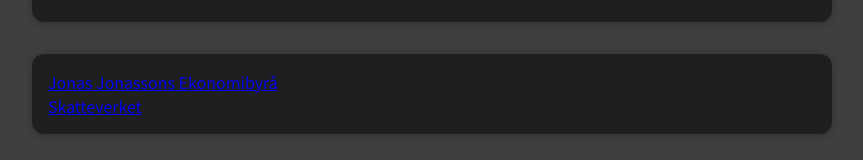
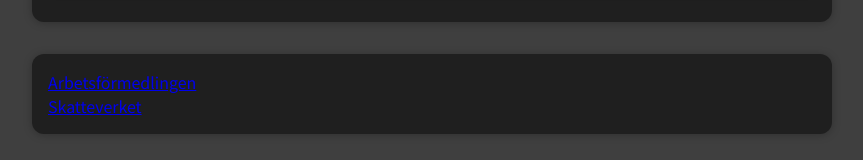
Before and after one commit to FagerKod/expenses_lab_one, a React (Create React App) app: page / in a window 1280 px wide. Shown: the part 2092-2252 px from the top of the page, without its empty margins (208-1071 px from the left). Built offline with nearby package versions, Linux system fonts and the light colour scheme.

Commit message:
added main element

```diff
--- a/src/App.js
+++ b/src/App.js
@@ -18,11 +18,13 @@
         <h3>Ett sätt att hålla koll på dina utgifter</h3>
         <p>Lägg till en ny utgift när du slösat mer av din lön</p>
       </header>
-      <NewExpense addExpense={addExpenseHandler} />
-      <Expenses expenseData={expenseDataArr} />
+      <main>
+        <NewExpense addExpense={addExpenseHandler} />
+        <Expenses expenseData={expenseDataArr} />
+      </main>
       <footer className="expenses-footer">
-        <a href="https://www.google.se">Jonas Jonassons Ekonomibyrå</a>
-        <a tabIndex="1" href="https://www.google.se">
+        <a href="http://arbetsformedlingen.se/">Arbetsförmedlingen</a>
+        <a tabIndex="1" href="https://www.skatteverket.se/">
           Skatteverket
         </a>
       </footer>
```
